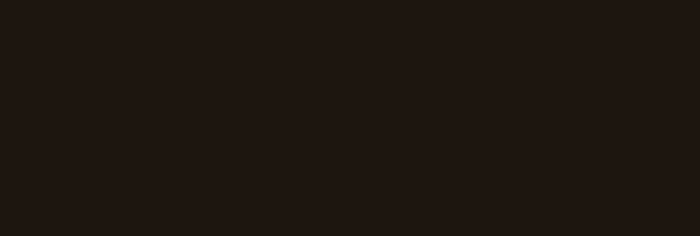
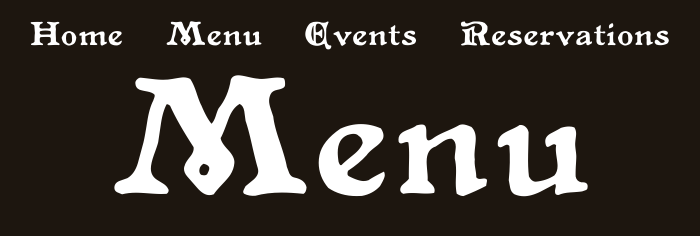
Before and after one commit to SkyLark9929/OdinRestaurantPage, a website built with webpack: page src/template.html in a window 1280 px wide. Both pictures are taken after a click on the button "Menu". Shown: the whole page, without its empty margins (290-990 px from the left). Built offline with nearby package versions, Linux system fonts and the light colour scheme.

Commit message:
Add some structure and fix footer

```diff
--- a/src/home-page.js
+++ b/src/home-page.js
@@ -1,11 +1,11 @@
-import dividerImage from './divider.svg';
-import broomImage from './broom.svg';
-import exteriorImage from './old-exterior.svg';
-import descriptions from './long_texts.json' assert {type: 'json'};
-import skullDot from './skull.png';
-import poisonImg from './poison.svg';
-import pumpkinImage from './pumpkin.svg';
-import { createFooter, createNavbar } from './sharedFunctions';
+import dividerImage from './images/divider.svg';
+import broomImage from './images/broom.svg';
+import exteriorImage from './images/old-exterior.svg';
+import descriptions from './json/long_texts.json' assert {type: 'json'};
+import skullDot from './images/skull.png';
+import poisonImg from './images/poison.svg';
+import pumpkinImage from './images/pumpkin.svg';
+import { createFooter, createNavbar, eraseElementContent } from './sharedFunctions';
 const body = document.querySelector('body');
 
 function createHeader(){
@@ -223,17 +223,20 @@ function getDescriptionByClass(className){
     return 'Failed to fetch description';
 };
 
+function appendFooter(){
+    const footer = createFooter();
+    body.appendChild(footer);
+}
+
 function createHomePage(){
+    eraseElementContent(body);
     createHeader();
     createWelcome();
     createAbout();
     createMenu();
     createEvents();
     createReservations();
-    (() => {
-        const footer = createFooter();
-        body.appendChild(footer);
-    });
+    appendFooter();
 };
 
 export {createHomePage, createFooter};
--- a/src/menu.js
+++ b/src/menu.js
@@ -1,23 +1,30 @@
-import { changeBackground, eraseElementContent } from "./sharedFunctions";
+import { changeBackground, createNavbar, eraseElementContent } from "./sharedFunctions";
 const body = document.querySelector('body');
 const bodyBackgroundColor = '#1D160F';
 
 function createNav(){
-    const nav = document.createElement('nav');
+    const nav = createNavbar();
     body.appendChild(nav);
 };
 
 function createMenuHeader(){
     const wrapper = document.createElement('div');
     wrapper.classList.add('wrapper');
+    wrapper.classList.add('flex-center');
     body.appendChild(wrapper);
-}
+
+    const menuHeader = document.createElement('h1');
+    menuHeader.classList.add('page-header');
+    menuHeader.textContent = 'Menu';
+    wrapper.appendChild(menuHeader);
+};
 
 
 function createMenuPage(){
     changeBackground(body, bodyBackgroundColor);
     eraseElementContent(body);
     createNav();
+    createMenuHeader();
 };
 
 export {createMenuPage};
--- a/src/sharedFunctions.js
+++ b/src/sharedFunctions.js
@@ -1,3 +1,4 @@
+import { createHomePage } from "./home-page";
 import { createMenuPage } from "./menu";
 
 function changeBackground(element, color){
@@ -12,6 +13,7 @@ function createNavbar(){
     const buttonNames = [
         {
             name: 'Home',
+            function: createHomePage
         },
         {
             name: 'Menu',
@@ -41,13 +43,13 @@ function createNavbar(){
 
 function createFooter(){
     const footer = document.createElement('footer');
-    body.appendChild(footer);
 
     const footerP = document.createElement('p');
     footerP.innerHTML = `This website is a task for The Odin Project. It is not in any way associated with real brand or company.
             Background images were taken from <a target="_blank" rel="noopener noreferrer" href="https://www.freepik.com">Freepik</a> and were AI-generated.
             Hand-drawn images are also from <a target="_blank" rel="noopener noreferrer" href="https://www.freepik.com">Freepik</a>, however, they are not AI-generated.`;
 
+    footer.appendChild(footerP);
     return footer;
 };
 
--- a/src/style.css
+++ b/src/style.css
@@ -61,7 +61,7 @@ table {
 
 @font-face {
     font-family: Primitive;
-    src: url(Primitive.ttf);
+    src: url(./fonts/Primitive.ttf);
 }
 
 h1{
@@ -98,7 +98,7 @@ footer{
 
 @font-face {
     font-family: Blackwood;
-    src: url(Blackwood\ Castle.ttf);
+    src: url(./fonts/Blackwood\ Castle.ttf);
 }
 
 body {
@@ -111,7 +111,7 @@ p{
 
 header{
     height: 100vh;
-    background-image: url(main-background.jpg);
+    background-image: url(./images/main-background.jpg);
     background-attachment: fixed;
     background-repeat: no-repeat;
     background-size: cover;
@@ -173,6 +173,11 @@ a{
     font-size: 8rem;
 }
 
+.page-header{
+    font-family: Primitive;
+    font-size: 10rem;
+}
+
 .content{
     padding: 5vh;
 }
@@ -215,6 +220,11 @@ a{
     justify-content: flex-start;
 }
 
+.flex-center {
+    display: flex;
+    justify-content: center;
+}
+
 #exterior-img, #poison-img{
     height: 45vh;
 }
@@ -241,7 +251,7 @@ a{
 
 #reservations{
     height: 30vh;
-    background-image: url(booking-background.jpg);
+    background-image: url(./images/booking-background.jpg);
     background-attachment: fixed;
     background-repeat: no-repeat;
     background-size: cover;
```
Also changed, not shown: src/fonts/Blackwood Castle.ttf (renamed from src/Blackwood Castle.ttf), src/fonts/Primitive.ttf (renamed from src/Primitive.ttf), src/images/booking-background.jpg (renamed from src/booking-background.jpg), src/images/broom.svg (renamed from src/broom.svg), src/images/divider.svg (renamed from src/divider.svg), src/images/poison.svg (renamed from src/poison.svg), src/images/pumpkin.svg (renamed from src/pumpkin.svg), src/images/skull.png (renamed from src/skull.png), src/json/long_texts.json (renamed from src/long_texts.json), src/json/menu_dishes_list.json (renamed from src/menu_dishes_list.json), 3 other files.
